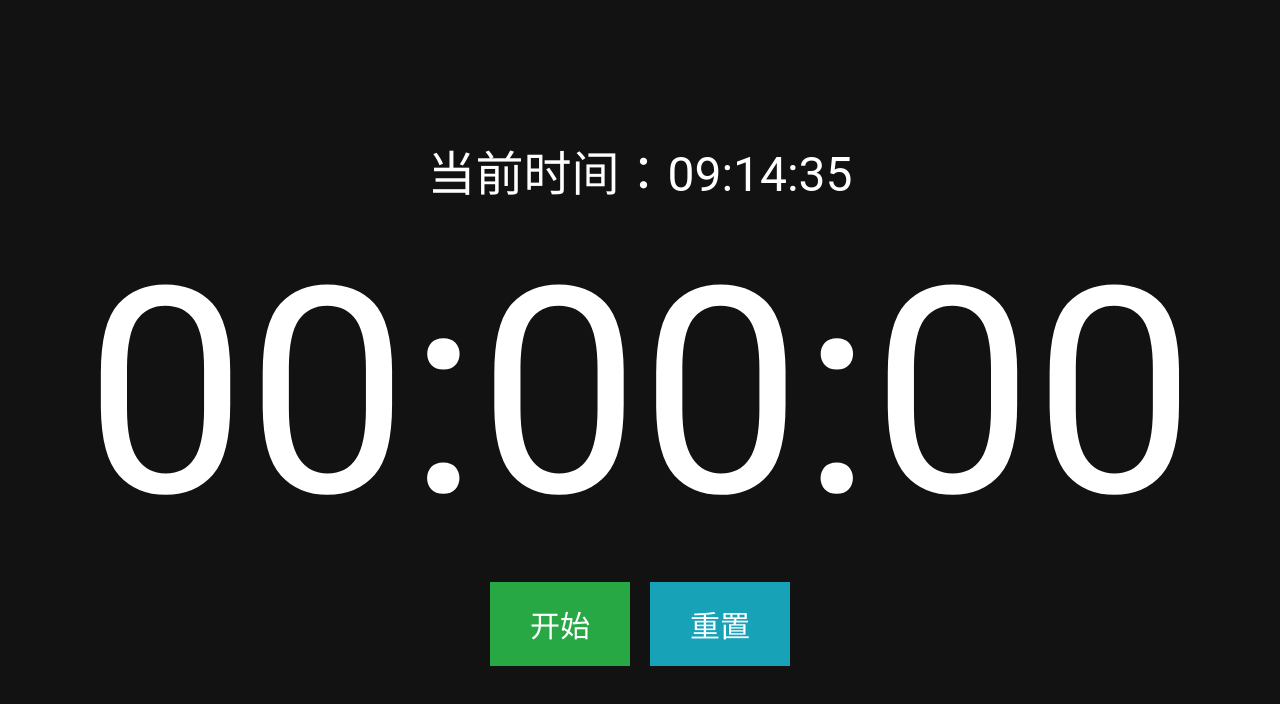
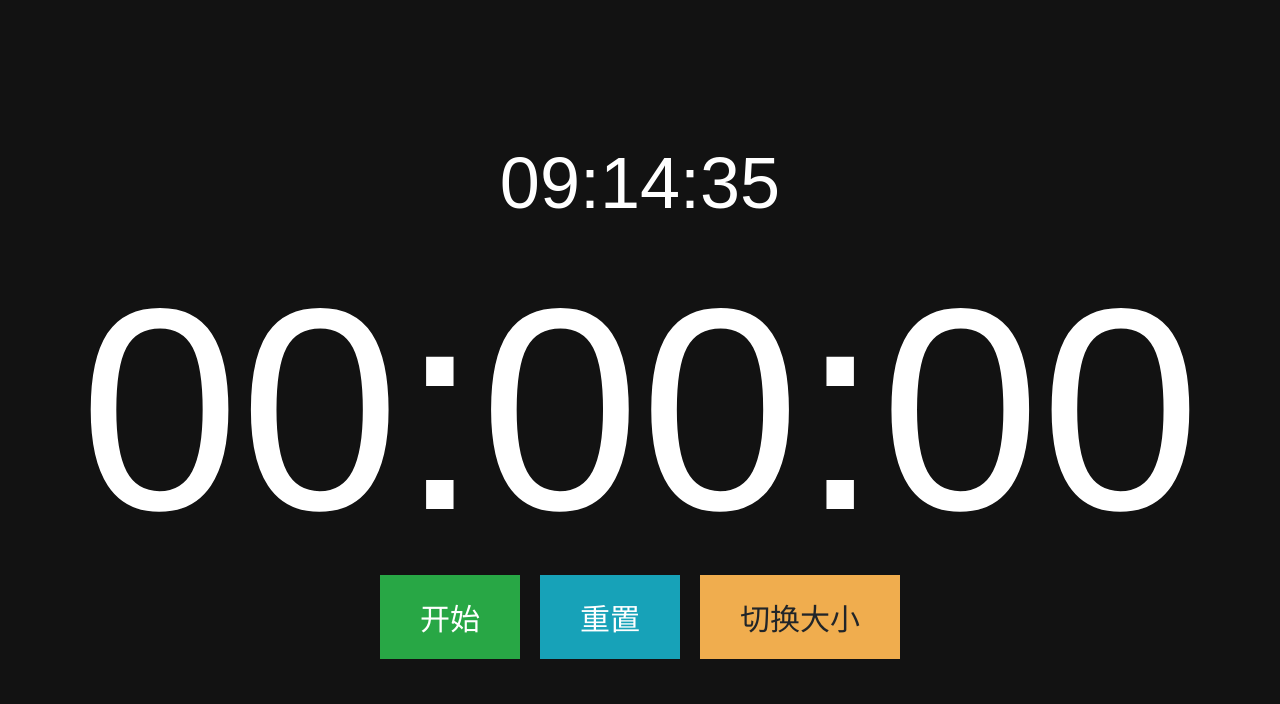
Before and after one commit to zhstzzy/TimeCounter, a plain HTML site: page index.html in a window 1280 px wide. Drawn offline with Linux system fonts and the light colour scheme.

Commit message:
add current time and timer switch

```diff
--- a/index.html
+++ b/index.html
@@ -28,6 +28,27 @@
         margin-bottom: 20px;
       }
 
+      .time-card {
+        font-family: "微软雅黑", sans-serif;
+        color: #fff;
+        transition: font-size 0.3s ease-in-out;
+      }
+
+      .large {
+        font-size: 288px; /* 大尺寸 */
+      }
+
+      .small {
+        font-size: 72px; /* 小尺寸 */
+      }
+
+      .time-container {
+        display: flex;
+        flex-direction: column;
+        align-items: center;
+        justify-content: center;
+        gap: 20px; /* 间距 */
+      }
       .current-time {
         font-size: 48px;
         margin-bottom: 20px;
@@ -71,6 +92,21 @@
       .btn-info:hover {
         background-color: #138496;
       }
+
+      /* 警告按钮样式 */
+      .btn-warning {
+        background-color: #f0ad4e; /* 新的警告按钮背景色 */
+        color: #212529; /* 文字颜色保持不变 */
+        border-color: #f0ad4e; /* 边框颜色与背景色一致 */
+      }
+
+      /* 悬停状态 */
+      .btn-warning:hover {
+        background-color: #ec971f; /* 悬停时背景色稍暗 */
+        color: #212529; /* 悬停时文字颜色 */
+        border-color: #ec971f; /* 悬停时边框颜色 */
+      }
+
       @media (max-width: 480px) {
         .timer {
           font-size: 96px; /* 更小的设备上进一步缩小字体 */
@@ -89,11 +125,16 @@
   </head>
   <body>
     <div class="mainbox">
-      <div class="current-time" id="nowTime">当前时间：00:00:00</div>
-      <div class="timer" id="timer">00:00:00</div>
+      <div class="time-container">
+        <div class="time-card" id="nowTime">00:00:00</div>
+        <div class="time-card" id="timer">00:00:00</div>
+      </div>
+      <!-- <div class="current-time" id="nowTime">当前时间：00:00:00</div>
+      <div class="timer" id="timer">00:00:00</div> -->
       <div class="actions">
         <button class="btn btn-success" id="startStopBtn">开始</button>
         <button class="btn btn-info" id="resetBtn" disabled>重置</button>
+        <button class="btn btn-warning" id="toggleSizeBtn">切换大小</button>
       </div>
     </div>
 
@@ -108,6 +149,7 @@
       const startStopBtn = document.getElementById("startStopBtn");
       const resetBtn = document.getElementById("resetBtn");
       const nowTimeElement = document.getElementById("nowTime");
+      const toggleSizeBtn = document.getElementById("toggleSizeBtn");
 
       function updateTimer() {
         updatedTime = new Date().getTime();
@@ -128,8 +170,9 @@
 
       function updateCurrentTime() {
         const now = new Date();
-        nowTimeElement.textContent =
-          "当前时间：" + now.toLocaleTimeString("chinese", { hour12: false });
+        nowTimeElement.textContent = now.toLocaleTimeString("chinese", {
+          hour12: false,
+        });
       }
 
       function startStopTimer() {
@@ -161,8 +204,24 @@
         resetBtn.disabled = true;
       }
 
+      // 切换时间大小
+      function toggleSize() {
+        if (nowTimeElement.classList.contains("large")) {
+          nowTimeElement.classList.remove("large");
+          nowTimeElement.classList.add("small");
+          timerElement.classList.remove("small");
+          timerElement.classList.add("large");
+        } else {
+          nowTimeElement.classList.remove("small");
+          nowTimeElement.classList.add("large");
+          timerElement.classList.remove("large");
+          timerElement.classList.add("small");
+        }
+      }
+      // 绑定按钮事件
       startStopBtn.addEventListener("click", startStopTimer);
       resetBtn.addEventListener("click", resetTimer);
+      toggleSizeBtn.addEventListener("click", toggleSize);
 
       // 监听键盘事件，检测空格键
       document.addEventListener("keydown", function (event) {
@@ -175,6 +234,10 @@
       // 实时更新时间显示，立即调用一次确保不会有延迟
       updateCurrentTime();
       setInterval(updateCurrentTime, 1000);
+
+      // 初始化大小状态
+      nowTimeElement.classList.add("small");
+      timerElement.classList.add("large");
     </script>
   </body>
 </html>
```
